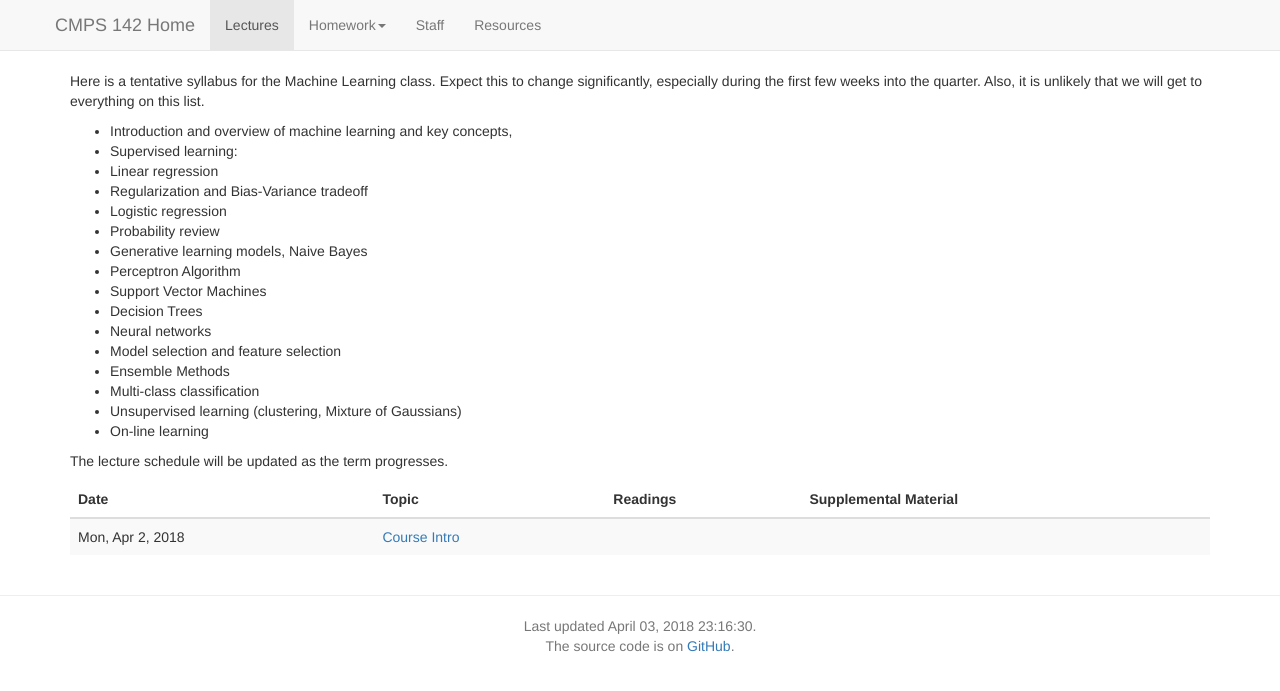
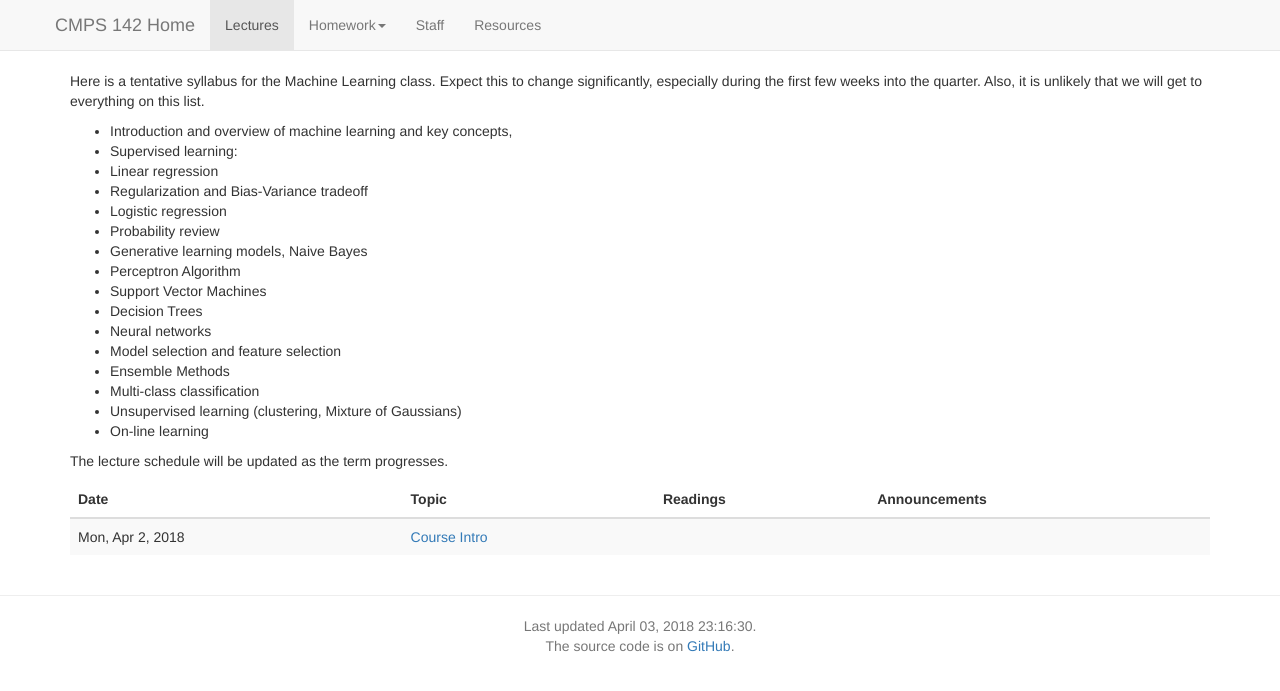
Before and after one commit to ssriva/CMPS142-Spring2018, a Jekyll site: the page built from lectures.md, in a window 1280 px wide. Shown: the top 691 px of the page. Built offline with Jekyll 4.4.1, drawn with Linux system fonts in a browser that asks for light colours; nearby versions of some CDN libraries; a script that is not in the unit is left out.

Commit message:
Adding announcements tab

```diff
--- a/lectures.md
+++ b/lectures.md
@@ -36,7 +36,7 @@ The lecture schedule will be updated as the term progresses.
       <th>Date</th>
       <th>Topic</th>
       <th>Readings</th>
-      <th>Supplemental Material</th>
+      <th>Announcements</th>
     </tr>
   </thead>
   <tbody>
```
